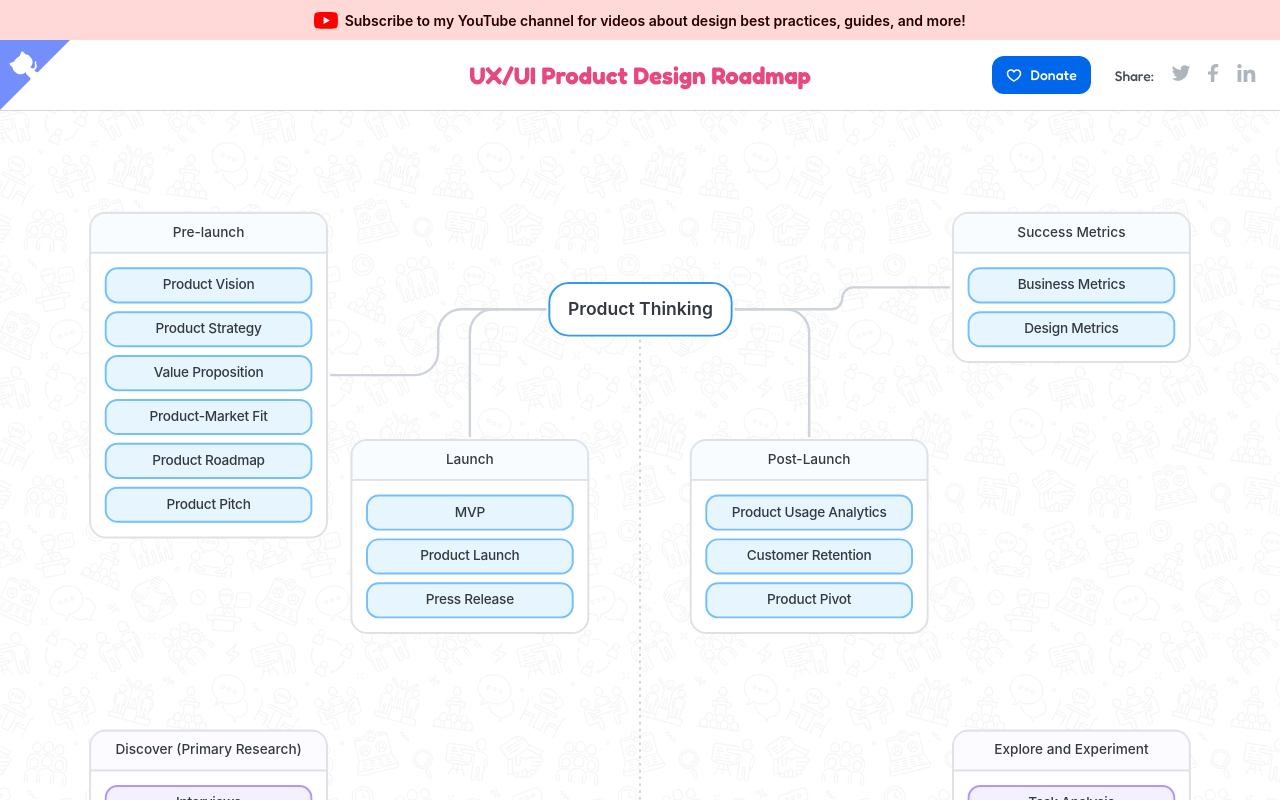
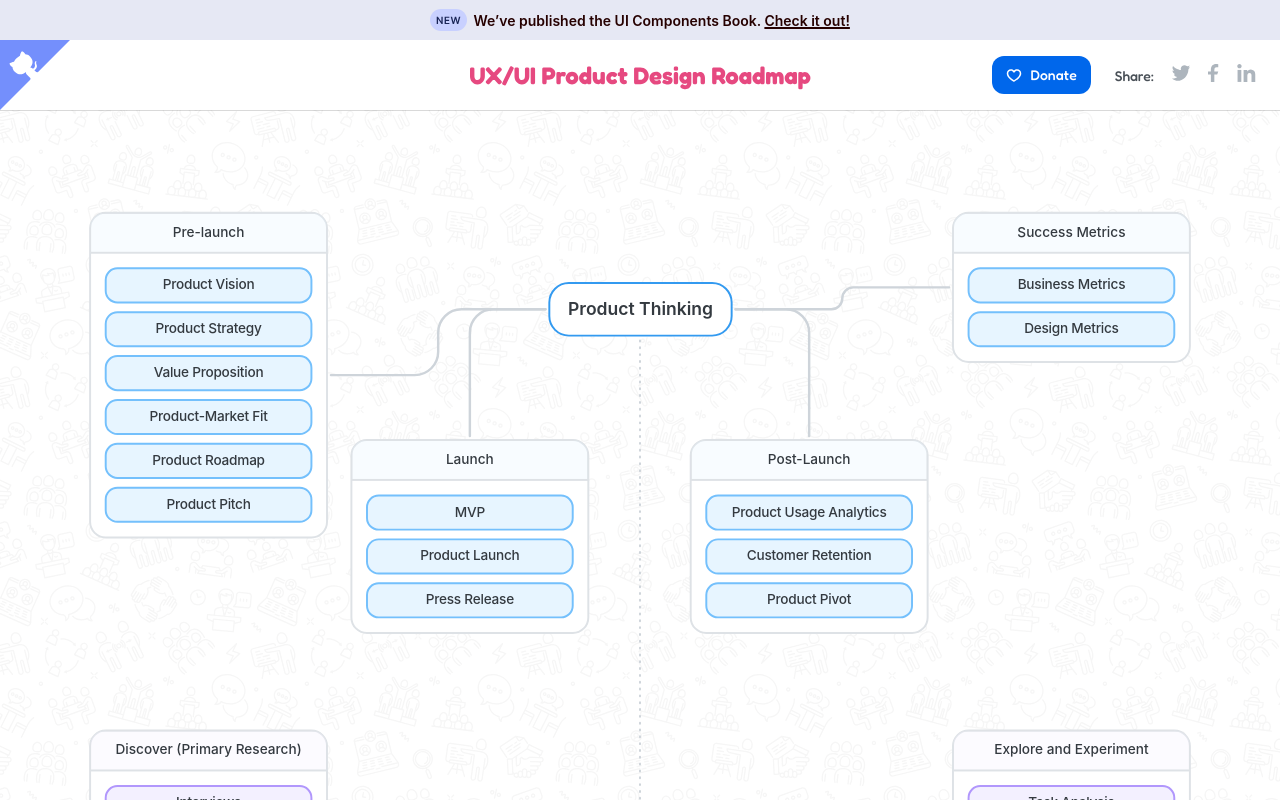
Before and after one commit to anastasiaprh/product-design-roadmap, a React (Create React App) app: page / in a window 1280 px wide. Shown: the top 800 px of the page. Built offline with nearby package versions, Linux system fonts and the light colour scheme.

Commit message:
update banner

```diff
--- a/src/components/Banner.js
+++ b/src/components/Banner.js
@@ -6,16 +6,15 @@ export const Banner = () => {
   return (
     <div className={classes["banner"]}>
       <a
-        href="https://www.youtube.com/@anauxuidesign"
+        href="https://www.uicomponentsbook.com/"
         target="blank"
         className={classes["banner-content"]}
       >
-        <svg width="24" height="17" viewBox="0 0 24 17" fill="none" xmlns="http://www.w3.org/2000/svg">
-          <path d="M23.4982 2.62364C23.2216 1.59039 22.4096 0.7784 21.3763 0.501811C19.5055 1.50211e-07 12 0 12 0C12 0 4.49456 1.50211e-07 2.62364 0.501811C1.59039 0.7784 0.778399 1.59039 0.501811 2.62364C1.50211e-07 4.49456 0 8.40039 0 8.40039C0 8.40039 1.50211e-07 12.3062 0.501811 14.1772C0.778399 15.2104 1.59039 16.0224 2.62364 16.2989C4.49456 16.8008 12 16.8008 12 16.8008C12 16.8008 19.5055 16.8008 21.3763 16.2989C22.4096 16.0224 23.2216 15.2104 23.4982 14.1772C24 12.3062 24 8.40039 24 8.40039C24 8.40039 23.998 4.49456 23.4982 2.62364Z" fill="#FF0000"/>
-          <path d="M9.60156 12.0005L15.8367 8.4009L9.60156 4.80127V12.0005Z" fill="white"/>
+        <svg width="37" height="22" viewBox="0 0 37 22" fill="none" xmlns="http://www.w3.org/2000/svg">
+          <rect width="37" height="22" rx="11" fill="#C8D0FF"/>
+          <path d="M12.6939 7.72727V15H11.522L8.09517 10.0462H8.0348V15H6.71733V7.72727H7.89631L11.3196 12.6847H11.3835V7.72727H12.6939ZM14.6294 15V7.72727H19.3596V8.83168H15.9469V10.8061H19.1145V11.9105H15.9469V13.8956H19.388V15H14.6294ZM22.7342 15L20.6816 7.72727H22.0985L23.4089 13.0717H23.4764L24.8755 7.72727H26.1646L27.5673 13.0753H27.6312L28.9416 7.72727H30.3585L28.3059 15H27.0062L25.5502 9.89702H25.4934L24.0339 15H22.7342Z" fill="#1A2557"/>
         </svg>
-        <span className={classes["banner-text-mobile"]}>Subscribe to my YouTube channel!</span>
-        <span className={classes["banner-text"]}>Subscribe to my YouTube channel for videos about design best practices, guides, and more!</span>
+        <span className={classes["banner-text"]}>We’ve published the UI Components Book. <span className={classes["banner-text--underlined"]}>Check it out!</span></span>
       </a>
     </div>
   );
--- a/src/components/Banner.module.css
+++ b/src/components/Banner.module.css
@@ -1,5 +1,5 @@
 .banner {
-  background-color: #FFE4E4;
+  background-color: #F4F6FF;
   height: 40px;
   width: 100%;
   display: flex;
@@ -20,17 +20,20 @@
   font-weight: 600;
 }
 
+.banner-text--underlined {
+  text-decoration: underline;
+  text-decoration-thickness: 1.5px;
+
+}
+
+
 .banner:hover {
-  background-color: #FFD8D8;
+  background-color: #E6E8F4;
 }
 
 @media only screen and (max-width: 767px) {
-  .banner-text {
-    display: none;
-  }
 
   .banner-content svg {
-    width: 20px;
     height: 20px;
   }
 
@@ -46,10 +49,3 @@
     font-size: 0.75em;
   }
 }
-
-@media only screen and (min-width: 767px) {
-  .banner-text-mobile {
-    display: none;
-  }
-
-}
```
Also changed, not shown: public/Banner (test).jpg (added).
